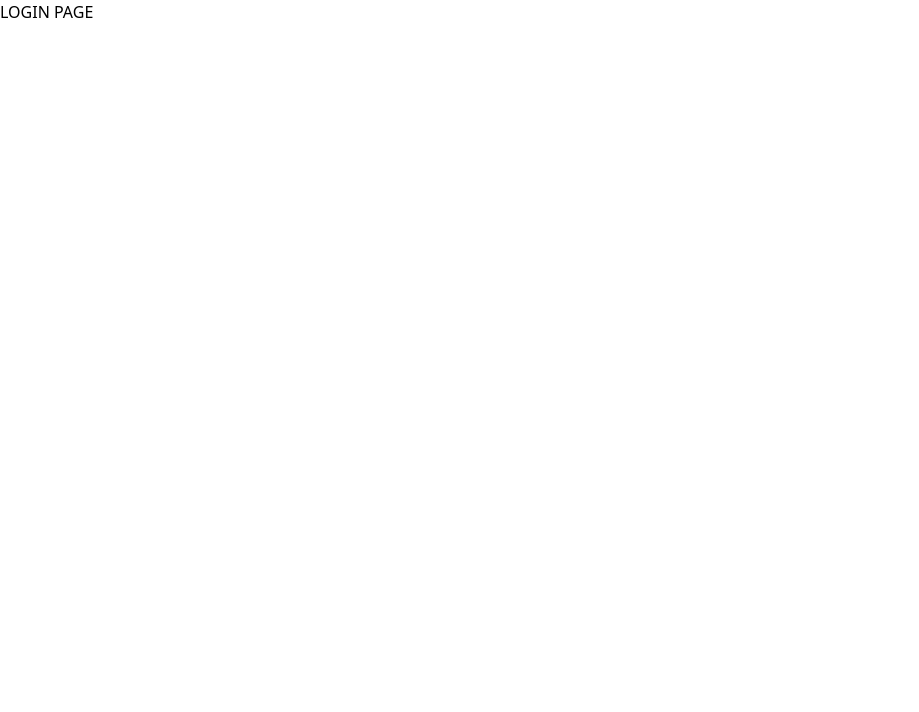
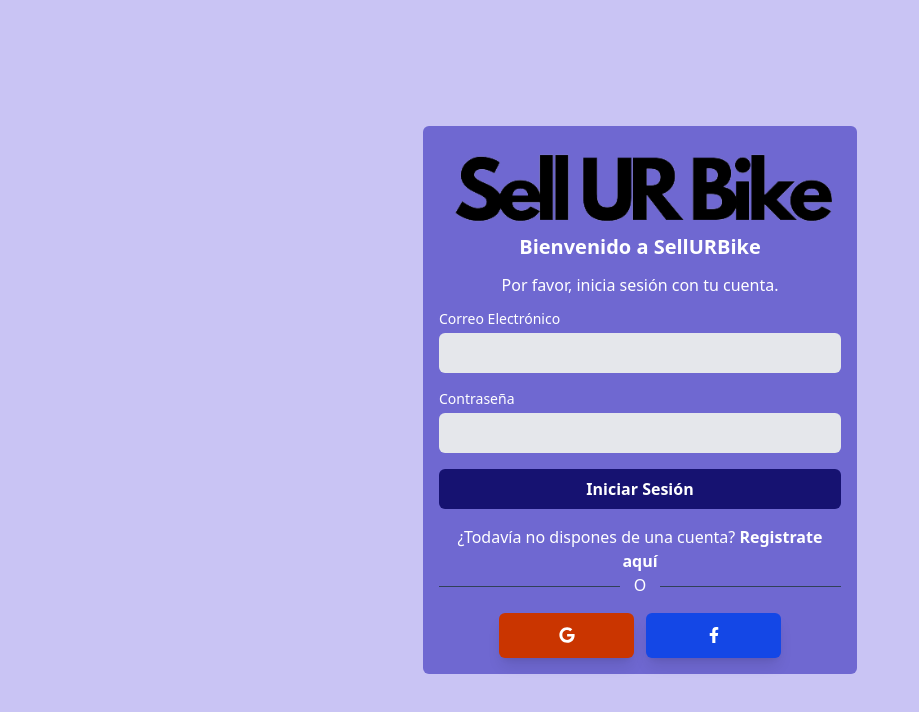
Before and after one commit to Carlos-Candela/sellurbike, a React (Vite) app in the folder dashboard/: page /login in a window 1280 px wide. Shown: the top 712 px of the page, without its empty margins (0-919 px from the left). Built offline with nearby package versions, Linux system fonts and the light colour scheme.

Commit message:
Can send params on forms Login and Register

```diff
--- a/dashboard/src/main.jsx
+++ b/dashboard/src/main.jsx
@@ -1,4 +1,4 @@
-import { lazy } from 'react';
+import { lazy, Suspense } from 'react';
 import { createRoot } from 'react-dom/client';
 import './index.css';
 import { BrowserRouter } from 'react-router-dom';
@@ -8,6 +8,8 @@
 
 createRoot(document.getElementById('root')).render(
   <BrowserRouter>
+    <Suspense fallback={<div className='flex justify-center items-center min-h-screen bg-[#c9c4f4]'>Loading...</div>}>
       <App />
+    </Suspense>
   </BrowserRouter>,
 );
--- a/dashboard/src/views/auth/Login.jsx
+++ b/dashboard/src/views/auth/Login.jsx
@@ -1,11 +1,133 @@
-import React from "react";
+import React, { useState } from "react";
+import logo from "../../assets/sellurbike.png";
+import { Link } from "react-router-dom";
+import { FaGoogle } from "react-icons/fa";
+import { FaFacebookF } from "react-icons/fa";
 
 const Login = () => {
+  const [formLoginData, setFormLoginData] = useState({
+    email: "",
+    password: "",
+    });
+
+    const inputHandle = (e) => {
+      setFormLoginData({
+        ...formLoginData,
+        [e.target.name]: e.target.value,
+      });
+    }
+
+    const submit = (e) => {
+      e.preventDefault();
+      console.log(formLoginData);
+    }
   return (
     <>
-  <h1>LOGIN PAGE</h1>
-  </>
-);
-}
+      <div className="min-w-screen min-h-screen bg-[#c9c4f4] flex justify-center items-center">
+        <div className="w-[450px] text-[#ffffff] p-2">
+          <div className="bg-[#6f68d1] p-4 rounded-md">
+            <img src={logo} alt="SellURBike" className="mx-auto" />
+            <h2 className="text-xl mb-3 font-bold text-center">
+              Bienvenido a SellURBike
+            </h2>
+            <p className="flex justify-center items-center mb-3">
+              Por favor, inicia sesión con tu cuenta.
+            </p>
+            <form onSubmit={submit}>
+              <div className="mb-4">
+                <label
+                  htmlFor="email"
+                  className="block text-sm font-medium text-white"
+                >
+                  Correo Electrónico
+                </label>
+                <input
+                  onChange={inputHandle}
+                  value={formLoginData.email}
+                  type="email"
+                  name="email"
+                  id="email"
+                  className="w-full px-3 py-2 mt-1
+              text-gray-700 bg-gray-200 rounded-md focus:outline-none
+              focus:ring focus:ring-indigo-100 focus:bg-white"
+                />
+              </div>
+              <div className="mb-4">
+                <label
+                  htmlFor="password"
+                  className="block text-sm font-medium text-white"
+                >
+                  Contraseña
+                </label>
+                <input
+                  onChange={inputHandle}
+                  value={formLoginData.password}
+                  type="password"
+                  name="password"
+                  id="password"
+                  className="w-full
+              px-3 py-2 mt-1 text-gray-700 bg-gray-200 rounded-md
+              focus:outline-none focus:ring focus:ring-indigo-100 focus:bg-white"
+                />
+              </div>
+              <button
+                type="submit"
+                className="w-full py-2 px-4 bg-[#161271] text-white
+            font-bold rounded-md hover:bg-[#232342] focus:outline-none
+            focus:ring focus:ring-indigo-100 focus:bg-white cursor-pointer"
+              >
+                Iniciar Sesión
+              </button>
+              <div>
+                <p className="text-center mt-4 text-white">
+                  ¿Todavía no dispones de una cuenta?{" "}
+                  <Link to="/register" className="text-white font-bold">
+                    Registrate aquí
+                  </Link>
+                </p>
+              </div>
+
+              <div className="w-full flex justify-center items-center mb-3">
+                <div className="w-[45%] bg-slate-700 h-[1px]"></div>
+                <div className="w-[10%] flex justify-center items-center">
+                  <span className="pb-1">O</span>
+                </div>
+                <div className="w-[45%] bg-slate-700 h-[1px]"></div>
+              </div>
+              <div
+                id="box-out-connects"
+                className="flex justify-center items-center gap-3"
+              >
+                <div className="flex justify-center items-center gap-3">
+                  <div
+                    className="w-[135px] h-[45px] flex rounded-md bg-orange-700 shadow-lg
+              hover:shadow-orange-700/50 justify-center cursor-pointer
+              items-center overflow-hidden"
+                  >
+                    <span>
+                      <FaGoogle />
+                    </span>
+                  </div>
+                </div>
+
+                <div className="flex justify-center items-center gap-3">
+                  <div
+                    className="w-[135px] h-[45px] flex rounded-md bg-blue-700 shadow-lg
+              hover:shadow-blue-700/50 justify-center cursor-pointer
+              items-center overflow-hidden"
+                  >
+                    <span>
+                      <FaFacebookF />
+                    </span>
+                  </div>
+                </div>
+              </div>
+            </form>
+          </div>
+        </div>
+      </div>
+    </>
+  );
+};
 
 export default Login;
--- a/dashboard/src/views/auth/Register.jsx
+++ b/dashboard/src/views/auth/Register.jsx
@@ -1,73 +1,211 @@
-import React from 'react';
-import logo from '../../assets/sellurbike.png'
-import { Link } from 'react-router-dom';
-import { FaGoogle } from 'react-icons/fa';
-
+import React, { useState } from "react";
+import logo from "../../assets/sellurbike.png";
+import { Link } from "react-router-dom";
+import { FaGoogle } from "react-icons/fa";
+import { FaFacebookF } from "react-icons/fa";
 
 const Register = () => {
+
+  const [formData, setFormData] = useState({
+    name: "",
+    surname: "",
+    email: "",
+    password: "",
+    confirmPassword: ""
+  });
+
+  const inputHandle = (e) => {
+    setFormData({
+      ...formData,
+      [e.target.name]: e.target.value,
+    });
+  }
+
+  const submit = (e) => {
+    e.preventDefault();
+    console.log(formData);
+  }
+
   return (
-    <div className='min-w-screen min-h-screen bg-[#c9c4f4] flex justify-center items-center' >
-      <div className='w-[450px] text-[#ffffff] p-2'>
-        <div className='bg-[#6f68d1] p-4 rounded-md'>
-          <img src={logo} alt='SellURBike' className='mx-auto' />
-          <h2 className='text-xl mb-3 font-bold text-center'>Bienvenido a SellURBike</h2>
-          <form>
-            <div className='mb-4'>
-              <label htmlFor='nombre' className='block text-sm font-medium text-white'>Nombre</label>
-              <input type='text' name='name' id='name' className='w-full px-3 py-2 mt-1 text-gray-700
+    <div className="min-w-screen min-h-screen bg-[#c9c4f4] flex justify-center items-center">
+      <div className="w-[450px] text-[#ffffff] p-2">
+        <div className="bg-[#6f68d1] p-4 rounded-md">
+          <img src={logo} alt="SellURBike" className="mx-auto" />
+          <h2 className="text-xl mb-3 font-bold text-center">
+            Bienvenido a SellURBike
+          </h2>
+          <p className="flex justify-center items-center mb-3">
+            Proporcione los datos para su registro
+          </p>
+          <form onSubmit={submit}>
+            <div className="mb-4">
+              <label
+                htmlFor="nombre"
+                className="block text-sm font-medium text-white"
+              >
+                Nombre
+              </label>
+              <input
+                onChange={inputHandle}
+                value={formData.name}
+                type="text"
+                name="name"
+                id="name"
+                className="w-full px-3 py-2 mt-1 text-gray-700
               bg-gray-200 rounded-md focus:outline-none focus:ring
-              focus:ring-indigo-100 focus:bg-white' />
+              focus:ring-indigo-100 focus:bg-white"
+              />
             </div>
-            <div className='mb-4'>
-              <label htmlFor='apellidos' className='block text-sm font-medium text-white'>Apellidos</label>
-              <input type='text' name='surname' id='surname' className='w-full px-3 py-2 mt-1
+            <div className="mb-4">
+              <label
+                htmlFor="apellidos"
+                className="block text-sm font-medium text-white"
+              >
+                Apellidos
+              </label>
+              <input
+                onChange={inputHandle}
+                value={formData.surname}
+                type="text"
+                name="surname"
+                id="surname"
+                className="w-full px-3 py-2 mt-1
               text-gray-700 bg-gray-200 rounded-md focus:outline-none
-              focus:ring focus:ring-indigo-100 focus:bg-white' />
+              focus:ring focus:ring-indigo-100 focus:bg-white"
+              />
             </div>
-            <div className='mb-4'>
-              <label htmlFor='email' className='block text-sm font-medium text-white'>Correo Electrónico</label>
-              <input type='email' name='email' id='email' className='w-full px-3 py-2 mt-1
+            <div className="mb-4">
+              <label
+                htmlFor="email"
+                className="block text-sm font-medium text-white"
+              >
+                Correo Electrónico
+              </label>
+              <input
+                onChange={inputHandle}
+                value={formData.email}
+                type="email"
+                name="email"
+                id="email"
+                className="w-full px-3 py-2 mt-1
               text-gray-700 bg-gray-200 rounded-md focus:outline-none
-              focus:ring focus:ring-indigo-100 focus:bg-white' />
+              focus:ring focus:ring-indigo-100 focus:bg-white"
+              />
             </div>
-            <div className='mb-4'>
-              <label htmlFor='password' className='block text-sm font-medium text-white'>Contraseña</label>
-              <input type='password' name='password' id='password' className='w-full
+            <div className="mb-4">
+              <label
+                htmlFor="password"
+                className="block text-sm font-medium text-white"
+              >
+                Contraseña
+              </label>
+              <input
+                onChange={inputHandle}
+                value={formData.password}
+                type="password"
+                name="password"
+                id="password"
+                className="w-full
               px-3 py-2 mt-1 text-gray-700 bg-gray-200 rounded-md
-              focus:outline-none focus:ring focus:ring-indigo-100 focus:bg-white' />
+              focus:outline-none focus:ring focus:ring-indigo-100 focus:bg-white"
+              />
             </div>
-            <div className='mb-4'>
-              <label htmlFor='confirmPassword' className='block text-sm font-medium text-white'>Confirmar Contraseña</label>
-              <input type='password' name='confirmPassword' id='confirmPassword' className='w-full
+            <div className="mb-4">
+              <label
+                htmlFor="confirmPassword"
+                className="block text-sm font-medium text-white"
+              >
+                Confirmar Contraseña
+              </label>
+              <input
+                onChange={inputHandle}
+                value={formData.confirmPassword}
+                type="password"
+                name="confirmPassword"
+                id="confirmPassword"
+                className="w-full
               px-3 py-2 mt-1 text-gray-700 bg-gray-200 rounded-md focus:outline-none
-              focus:ring focus:ring-indigo-100 focus:bg-white' />
+              focus:ring focus:ring-indigo-100 focus:bg-white"
+              />
             </div>
             <div>
-              <label htmlFor='terms' className='inline-flex items-center mb-4'>
-                <input type='checkbox' name='terms' id='terms' className='rounded border-gray-300 text-[#6f68d1] shadow-sm focus:ring-[#6f68d1] focus:ring-offset-[#6f68d1] focus:ring-offset-2 focus:ring focus:outline-none' />
-                <span className='ml-2 text-sm text-white'>Acepto los <a href='#' className='text-white
-                font-bold'>Términos de Servicio</a> y la <a href='#' className='text-white
-                font-bold'>Política de Privacidad</a></span>
+              <label htmlFor="terms" className="inline-flex items-center mb-4">
+                <input
+                  type="checkbox"
+                  name="terms"
+                  id="terms"
+                  className="rounded border-gray-300 text-[#6f68d1] shadow-sm focus:ring-[#6f68d1] focus:ring-offset-[#6f68d1] focus:ring-offset-2 focus:ring focus:outline-none"
+                />
+                <span className="ml-2 text-sm text-white">
+                  Acepto los{" "}
+                  <a
+                    href="#"
+                    className="text-white
+                font-bold"
+                  >
+                    Términos de Servicio
+                  </a>{" "}
+                  y la{" "}
+                  <a
+                    href="#"
+                    className="text-white
+                font-bold"
+                  >
+                    Política de Privacidad
+                  </a>
+                </span>
               </label>
             </div>
-            <button type='submit' className='w-full py-2 px-4 bg-[#161271] text-white
+            <button
+              type="submit"
+              className="w-full py-2 px-4 bg-[#161271] text-white
             font-bold rounded-md hover:bg-[#232342] focus:outline-none
-            focus:ring focus:ring-indigo-100 focus:bg-white cursor-pointer'>Registrarse</button>
+            focus:ring focus:ring-indigo-100 focus:bg-white cursor-pointer"
+            >
+              Registrarse
+            </button>
             <div>
-              <p className='text-center mt-4 text-white'>¿Ya tienes una cuenta? <Link to='/login' className='text-white font-bold'>Inicia Sesión</Link></p>
+              <p className="text-center mt-4 text-white">
+                ¿Ya tienes una cuenta?{" "}
+                <Link to="/login" className="text-white font-bold">
+                  Inicia Sesión
+                </Link>
+              </p>
             </div>
 
-            <div className='w-full flex justify-center items-center mb-3'>
-              <div className='w-[45%] bg-slate-700 h-[1px]'></div>
-              <div className='w-[10%] flex justify-center items-center'><span className='pb-1'>O</span></div>
-              <div className='w-[45%] bg-slate-700 h-[1px]'></div>
+            <div className="w-full flex justify-center items-center mb-3">
+              <div className="w-[45%] bg-slate-700 h-[1px]"></div>
+              <div className="w-[10%] flex justify-center items-center">
+                <span className="pb-1">O</span>
+              </div>
+              <div className="w-[45%] bg-slate-700 h-[1px]"></div>
             </div>
+            <div
+              id="box-out-connects"
+              className="flex justify-center items-center gap-3"
+            >
+              <div className="flex justify-center items-center gap-3">
+                <div
+                  className="w-[135px] h-[45px] flex rounded-md bg-orange-700 shadow-lg
+              hover:shadow-orange-700/50 justify-center cursor-pointer
+              items-center overflow-hidden"
+                >
+                  <span>
+                    <FaGoogle />
+                  </span>
+                </div>
+              </div>
 
-            <div className='flex justify-center items-center gap-3'>
-              <div className='w-[135px] h-[45px] flex rounded-md bg-orange-700 shadow-lg
-              hover:shadow-orange-700/50 justify-center cursor-pointer
-              items-center overflow-hidden'>
-                <span><FaGoogle /></span>
+              <div className="flex justify-center items-center gap-3">
+                <div
+                  className="w-[135px] h-[45px] flex rounded-md bg-blue-700 shadow-lg
+              hover:shadow-blue-700/50 justify-center cursor-pointer
+              items-center overflow-hidden"
+                >
+                  <span>
+                    <FaFacebookF />
+                  </span>
+                </div>
               </div>
             </div>
           </form>
@@ -75,5 +213,5 @@
       </div>
     </div>
   );
-}
+};
 export default Register;
```
